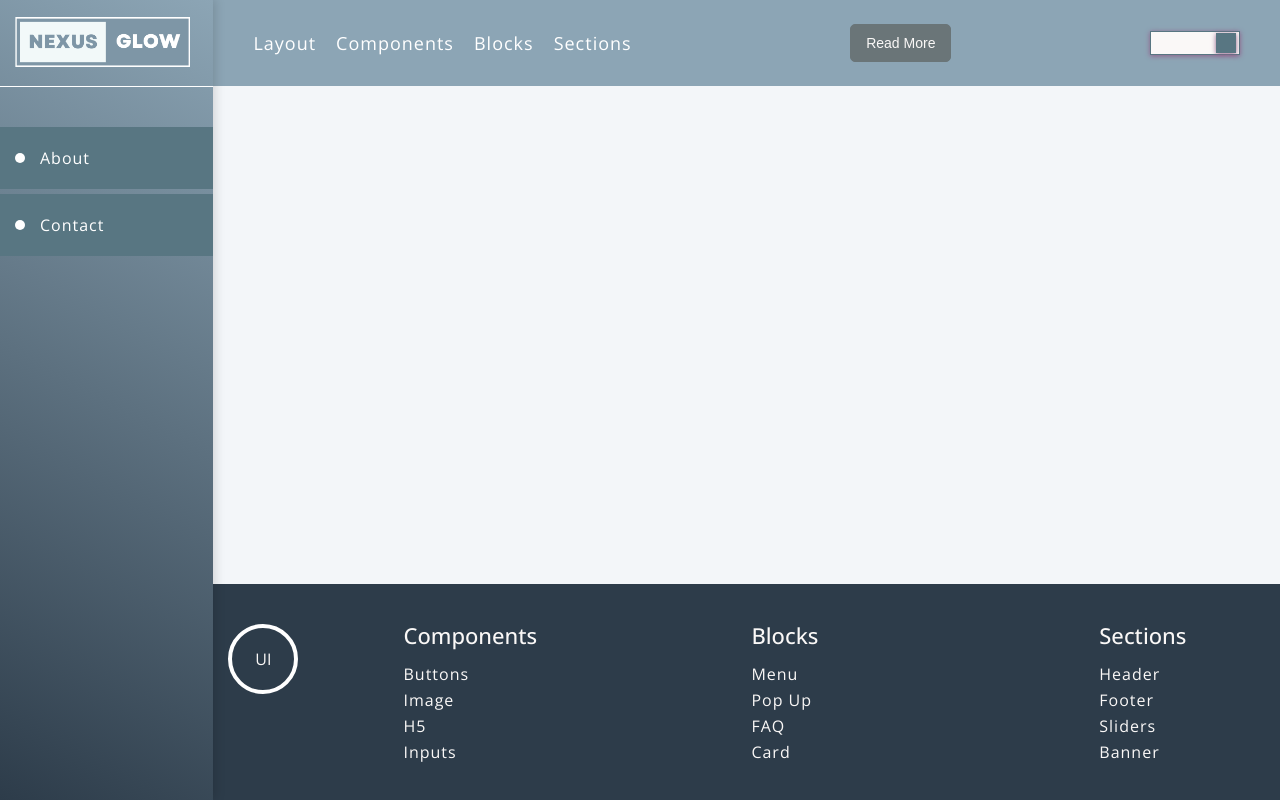
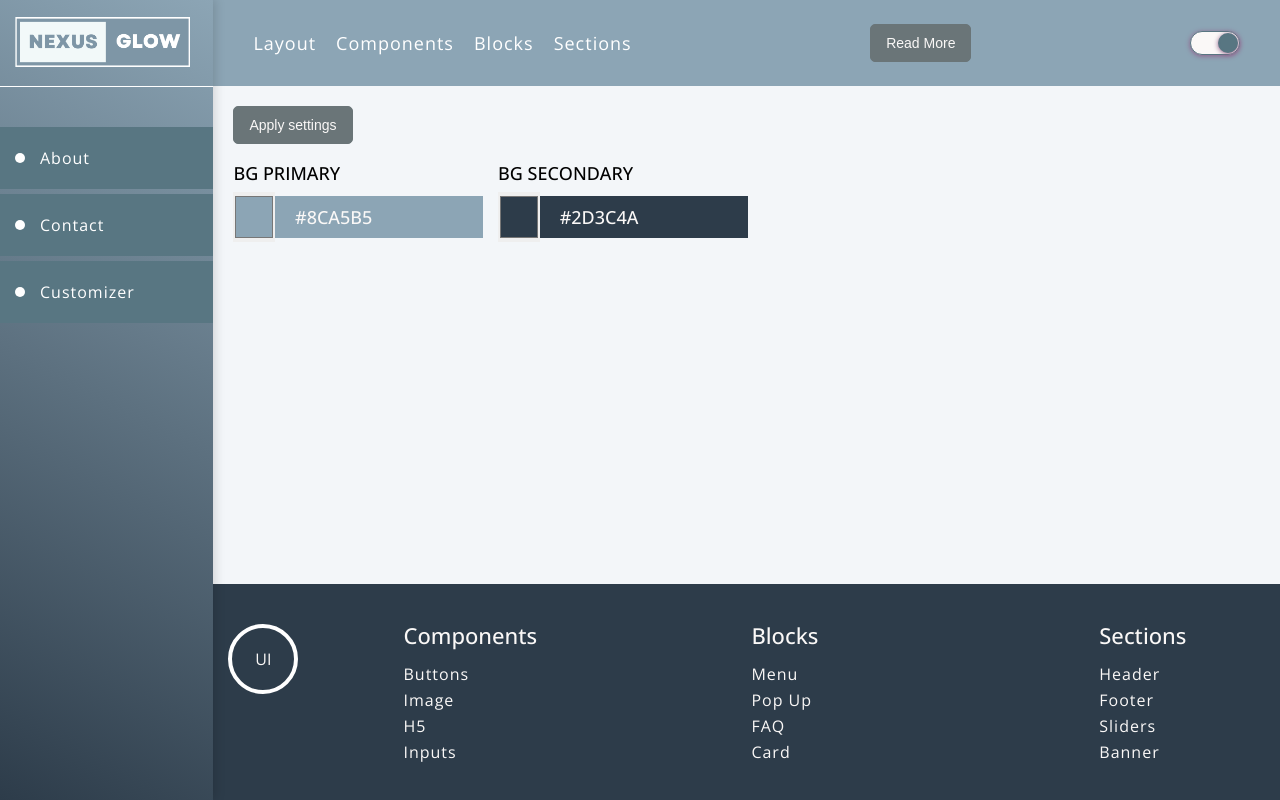
Before and after one commit to IliaRyzhenkov/lib-components, a React (Create React App) app: page /customizer in a window 1280 px wide. Built offline with nearby package versions, Linux system fonts and the light colour scheme.

Commit message:
add customizer

```diff
--- a/package.json
+++ b/package.json
@@ -13,6 +13,7 @@
     "mobx-react": "^9.0.0",
     "react": "^18.2.0",
     "react-dom": "^18.2.0",
+    "react-icon": "^1.0.0",
     "react-router-dom": "^6.14.0",
     "react-scripts": "5.0.1",
     "styled-components": "^6.0.1",
--- a/src/App.tsx
+++ b/src/App.tsx
@@ -37,6 +37,7 @@
 import { Theme } from './project/store/theme';
 import { Sidebar } from './my-lib/blocks/sidebar';
 import { observer } from 'mobx-react';
+import Customizer from './project/content/pages/customizer';
 
 
 const App = observer( () => {
@@ -69,7 +70,8 @@
               <Routes>
                 <Route path='/' element={<Home />} />
                 <Route path='/about' element={<About />} />
-                <Route path='/contacts' element={<Contact />} />
+                <Route path='/contact' element={<Contact />} />
+                <Route path='/customizer' element={<Customizer />} />
 
                 <Route path='/layout' element={<LayoutPage />} />
                 <Route path='/layout/box' element={<LayoutBox />} />
--- a/src/my-lib/layout/index.tsx
+++ b/src/my-lib/layout/index.tsx
@@ -1,11 +1,11 @@
 import styled from 'styled-components'
-import { IDisplay, IGlobal } from '../models/global'
+import { IDisplay, IGlobal, IProportions } from '../models/global'
 
 export interface IRow extends IGlobal, IDisplay {
 
 }
 
-export interface IBox extends IGlobal, IDisplay {
+export interface IBox extends IGlobal, IDisplay, IProportions {
   boxShadow?: string
   br?: string
   border?: string
@@ -48,9 +48,14 @@
 `
 
 export const Container = styled.div<IContainer>`
-  width: 100%;
   margin: auto;
 
+  height: ${(p) => p.h};
+  width: ${(p) => p.w ?? '100%'};
+  min-height: ${(p) => p.minH};
+  min-width: ${(p) => p.minW};
+  max-height: ${(p) => p.maxH};
+  max-width: ${(p) => p.maxW};
   max-width: ${(p) => p.fullwidth === 'true' ? '100%' : '1300px'};
 
   display: ${(p) => p.display};
@@ -89,6 +94,13 @@
 box-shadow:${(p) => p.boxShadow};
 border-radius: ${(p) => p.br};
 border:${(p) => p.border};
+
+height: ${(p) => p.h};
+width: ${(p) => p.w};
+min-height: ${(p) => p.minH};
+min-width: ${(p) => p.minW};
+max-height: ${(p) => p.maxH};
+max-width: ${(p) => p.maxW};
 
 flex-basis: ${(p) => p.size == 1 ? `calc(8.33% - ${p.spacing ?? '7px'})` :
     p.size == 2 ? `calc(16.66% - ${p.spacing ?? '7px'})` :
@@ -130,6 +142,13 @@
 border-radius: ${(p) => p.br};
 border:${(p) => p.border};
 
+height: ${(p) => p.h};
+width: ${(p) => p.w};
+min-height: ${(p) => p.minH};
+min-width: ${(p) => p.minW};
+max-height: ${(p) => p.maxH};
+max-width: ${(p) => p.maxW};
+
 color: ${(p) => p.color};
 background: ${(p) => p.bg};
 padding: ${(p) => p.p};
@@ -142,6 +161,13 @@
 margin-bottom: ${(p) => p.mb};
 margin-left: ${(p) => p.ml};
 margin-right: ${(p) => p.mr};
+
+height: ${(p) => p.h};
+width: ${(p) => p.w};
+min-height: ${(p) => p.minH};
+min-width: ${(p) => p.minW};
+max-height: ${(p) => p.maxH};
+max-width: ${(p) => p.maxW};
 ${(p) => p.sx};
 `
 export const Section = styled.section<ISection>`
@@ -155,6 +181,13 @@
 box-shadow:${(p) => p.boxShadow};
 border-radius: ${(p) => p.br};
 border:${(p) => p.border};
+
+height: ${(p) => p.h};
+width: ${(p) => p.w};
+min-height: ${(p) => p.minH};
+min-width: ${(p) => p.minW};
+max-height: ${(p) => p.maxH};
+max-width: ${(p) => p.maxW};
 
 color: ${(p) => p.color};
 background: ${(p) => p.bg};
--- /dev/null
+++ b/src/project/content/pages/customizer.tsx
@@ -0,0 +1,46 @@
+import { useEffect, useState } from "react"
+import { Button } from "../../../my-lib/components/buttons"
+import { Input } from "../../../my-lib/components/form"
+import { Theme } from "../../store/theme"
+import { Box, Col, Row } from "../../../my-lib/layout"
+import { H6 } from "../../../my-lib/components/typography"
+import { observer } from "mobx-react"
+
+const Customizer = observer( () => {
+
+  const [customTheme, setCustomTheme] = useState(Theme.currentTheme)
+
+
+  useEffect(() =>{
+    setCustomTheme(Theme.currentTheme)
+}, [Theme.currentTheme] )
+
+  return (
+    <>
+      <Button mb="20px" onClick={() => Theme.setCustomTheme(customTheme) }>Apply settings</Button>
+      <Row justifycontent="flex-start">
+      <Col size={3} mr="15px">
+          <H6 textTransform='uppercase'>bg Primary</H6>
+          <Box mt="10px" display="flex" alignitems="center">
+            <Input type="color" value={customTheme.bgPrimary} p="0" border="none" mb="0" h="50px" w='50px'
+            onChange={(e: any) =>  setCustomTheme({...customTheme, bgPrimary: e.target.value})} />
+            <Box bg={customTheme.bgPrimary} display="flex" alignitems="center" w='100%' h='42px'>
+              <H6 ml="20px" color={Theme.currentTheme.fontColorBg}>{customTheme.bgPrimary}</H6>
+            </Box>
+          </Box>
+        </Col>
+      <Col size={3} mr="15px">
+          <H6 textTransform='uppercase'>bg Secondary</H6>
+          <Box mt="10px" display="flex" alignitems="center">
+            <Input type="color" value={customTheme.bgSecondary} p="0" border="none" mb="0" h="50px" w='50px'
+            onChange={(e: any) => setCustomTheme({...customTheme, bgSecondary: e.target.value})} />
+            <Box bg={customTheme.bgSecondary} display="flex" alignitems="center" w='100%' h='42px'>
+              <H6 ml="20px" color={Theme.currentTheme.fontColorBg}>{customTheme.bgSecondary}</H6>
+            </Box>
+          </Box>
+        </Col>
+      </Row>
+    </>
+  )
+})
+export default Customizer
--- a/src/project/header/index.tsx
+++ b/src/project/header/index.tsx
@@ -1,7 +1,6 @@
 import { useState } from 'react';
 import { NavLink } from 'react-router-dom';
-import { Box, Col, Container, Row } from '../../my-lib/layout';
-import { Avatar, Image } from '../../my-lib/components/image';
+import { Row } from '../../my-lib/layout';
 import { Menu, MenuItem } from '../../my-lib/blocks/menu';
 import { LHeader } from '../../my-lib/sections/header';
 import { Button } from '../../my-lib/components/buttons';
@@ -30,8 +29,8 @@
           }
         </Menu>
         <Button >Read More</Button>
-          <SwitchWrapper br='none' active={`${switchBtn}`} onClick={() => (setSwitchBtn(!switchBtn), Theme.setCurrentTheme(switchBtn))}>
-            <Switch br='none'/>
+          <SwitchWrapper w='50px' active={`${switchBtn}`} onClick={() => (setSwitchBtn(!switchBtn), Theme.setCurrentTheme(switchBtn))}>
+            <Switch />
           </SwitchWrapper>
       </Row>
     </LHeader>
--- a/src/project/sidebar/sidebar-home.tsx
+++ b/src/project/sidebar/sidebar-home.tsx
@@ -5,7 +5,8 @@
 
 const menuItems = [
   { link: '/about', name: 'About' },
-  { link: '/contact', name: 'Contact' }
+  { link: '/contact', name: 'Contact' },
+  { link: '/customizer', name: 'Customizer' },
 ]
 
 const SidebarHome = () => {
--- a/src/project/store/theme.ts
+++ b/src/project/store/theme.ts
@@ -15,6 +15,13 @@
         ...purpleTheme,
 
     }
+
+    setCustomTheme(customTheme: ITheme){
+        this.currentTheme = {
+            ...customTheme
+        }
+    }
+
 
     setCurrentTheme(state: boolean){
         state
```
Also changed, not shown: 1 other file (tests, documents, lock files or other folders).
